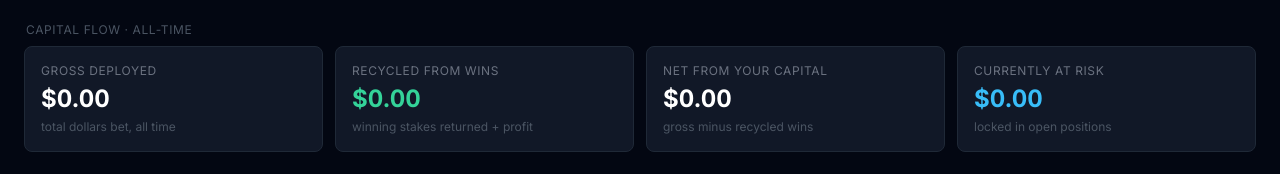
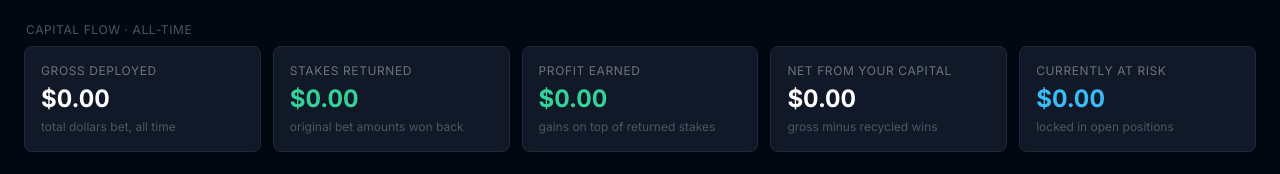
Before and after one commit to devidasdesai-cmd/lakshmera, a Next.js app in the folder dashboard/: page / in a window 1280 px wide. Shown: the part 242-416 px from the top of the page. Built offline with nearby package versions, Linux system fonts and the light colour scheme; no server answers; the database is empty.

Commit message:
Split recycled wins into stakes returned and profit earned

```diff
--- a/dashboard/app/components/Dashboard.tsx
+++ b/dashboard/app/components/Dashboard.tsx
@@ -281,16 +281,21 @@ export default function Dashboard({ settled, active, signals }: Props) {
       {/* Capital flow — always unfiltered */}
       <div>
         <p className="text-xs text-gray-600 uppercase tracking-wider mb-2 px-0.5">Capital flow · all-time</p>
-        <div className="grid grid-cols-2 md:grid-cols-4 gap-3">
+        <div className="grid grid-cols-2 md:grid-cols-5 gap-3">
           <div className="bg-gray-900 border border-gray-800 rounded-lg p-4">
             <p className="text-xs text-gray-500 uppercase tracking-wider">Gross Deployed</p>
             <p className="text-2xl font-bold tabular-nums mt-1 text-white">${grossDeployed.toFixed(2)}</p>
             <p className="text-xs text-gray-600 mt-1">total dollars bet, all time</p>
           </div>
           <div className="bg-gray-900 border border-gray-800 rounded-lg p-4">
-            <p className="text-xs text-gray-500 uppercase tracking-wider">Recycled from Wins</p>
-            <p className="text-2xl font-bold tabular-nums mt-1 text-emerald-400">${recycledFromWins.toFixed(2)}</p>
-            <p className="text-xs text-gray-600 mt-1">winning stakes returned + profit</p>
+            <p className="text-xs text-gray-500 uppercase tracking-wider">Stakes Returned</p>
+            <p className="text-2xl font-bold tabular-nums mt-1 text-emerald-400">${settledWonStakes.toFixed(2)}</p>
+            <p className="text-xs text-gray-600 mt-1">original bet amounts won back</p>
+          </div>
+          <div className="bg-gray-900 border border-gray-800 rounded-lg p-4">
+            <p className="text-xs text-gray-500 uppercase tracking-wider">Profit Earned</p>
+            <p className="text-2xl font-bold tabular-nums mt-1 text-emerald-400">${settledWonProfit.toFixed(2)}</p>
+            <p className="text-xs text-gray-600 mt-1">gains on top of returned stakes</p>
           </div>
           <div className="bg-gray-900 border border-gray-800 rounded-lg p-4">
             <p className="text-xs text-gray-500 uppercase tracking-wider">Net from Your Capital</p>
```
